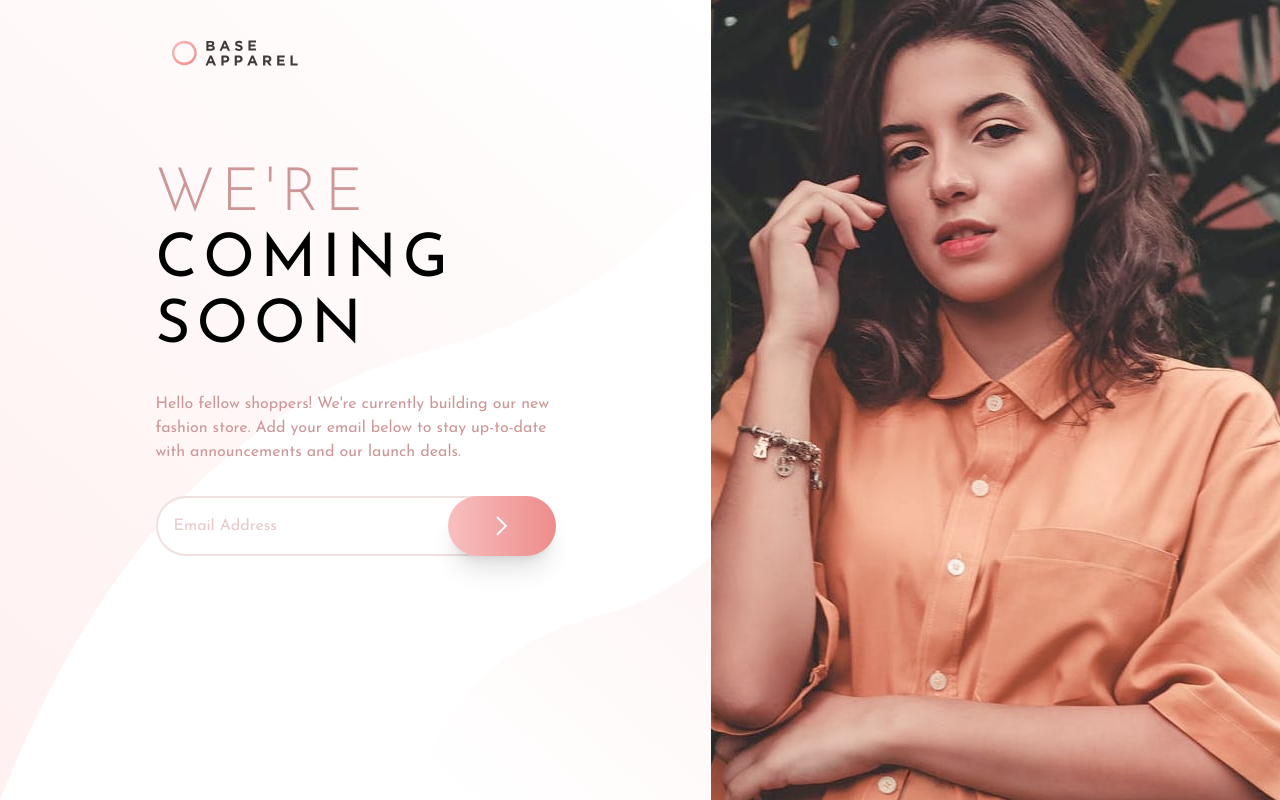
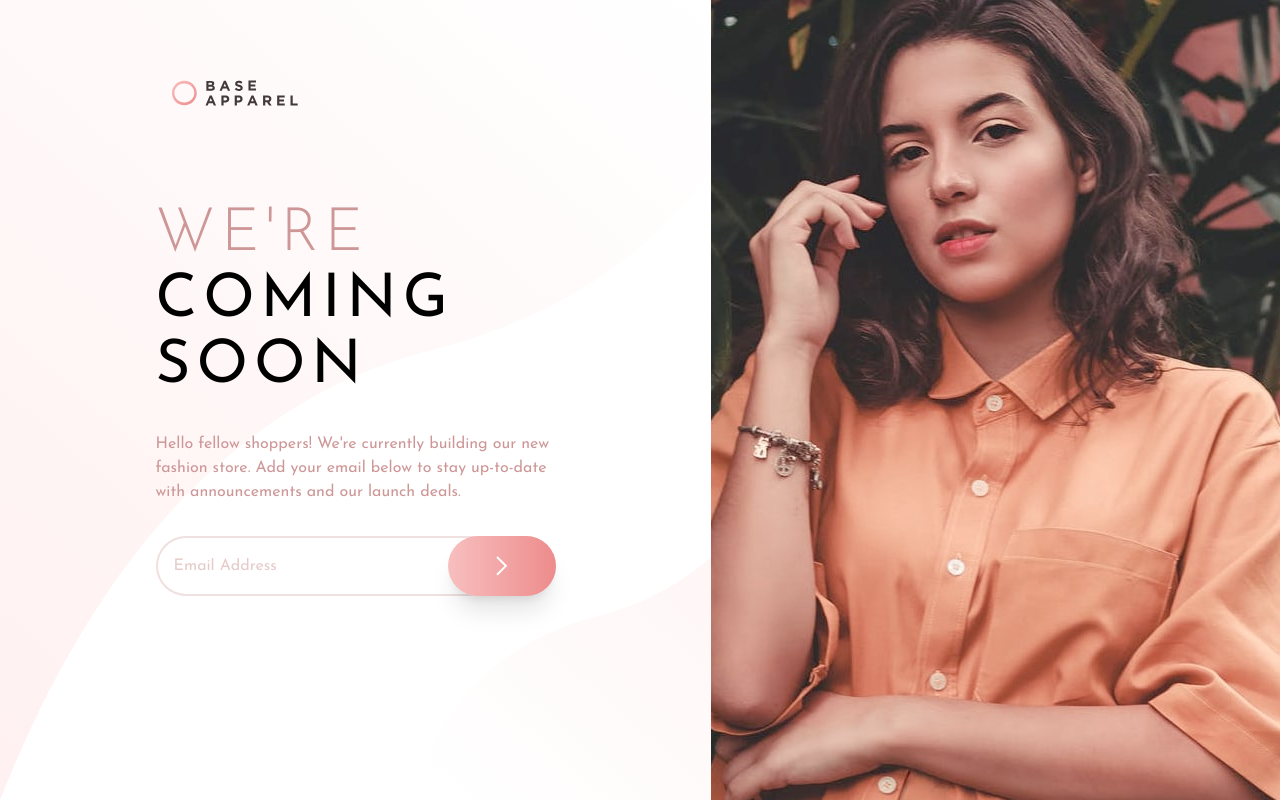
Before and after one commit to guitarcade/base-apparel-coming-soon, a Next.js app: page / in a window 1280 px wide. Built offline with nearby package versions, Linux system fonts and the light colour scheme.

Commit message:
more margin

```diff
--- a/app/page.tsx
+++ b/app/page.tsx
@@ -7,7 +7,7 @@ import submitIcon from "../public/icon-arrow.svg";
 export default function Home() {
   return (
     <main className="grid md:grid-cols-[1fr_.8fr]">
-      <div className="flex flex-col py-10 justify-self-center">
+      <div className="flex flex-col py-20 justify-self-center">
         <div className="md:max-w-[400px]">
           <Image src={logo} width={158} height={33} alt="" className="px-4" />
           <Image
```
